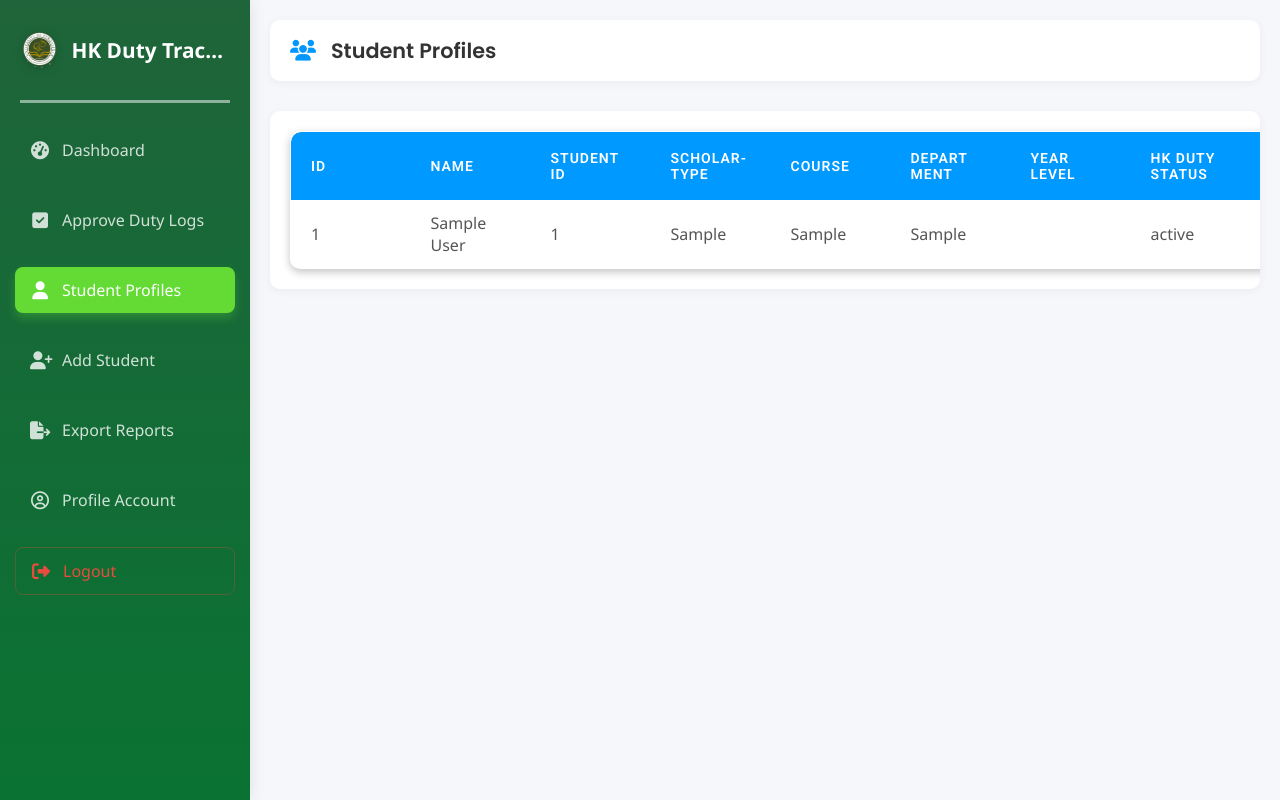
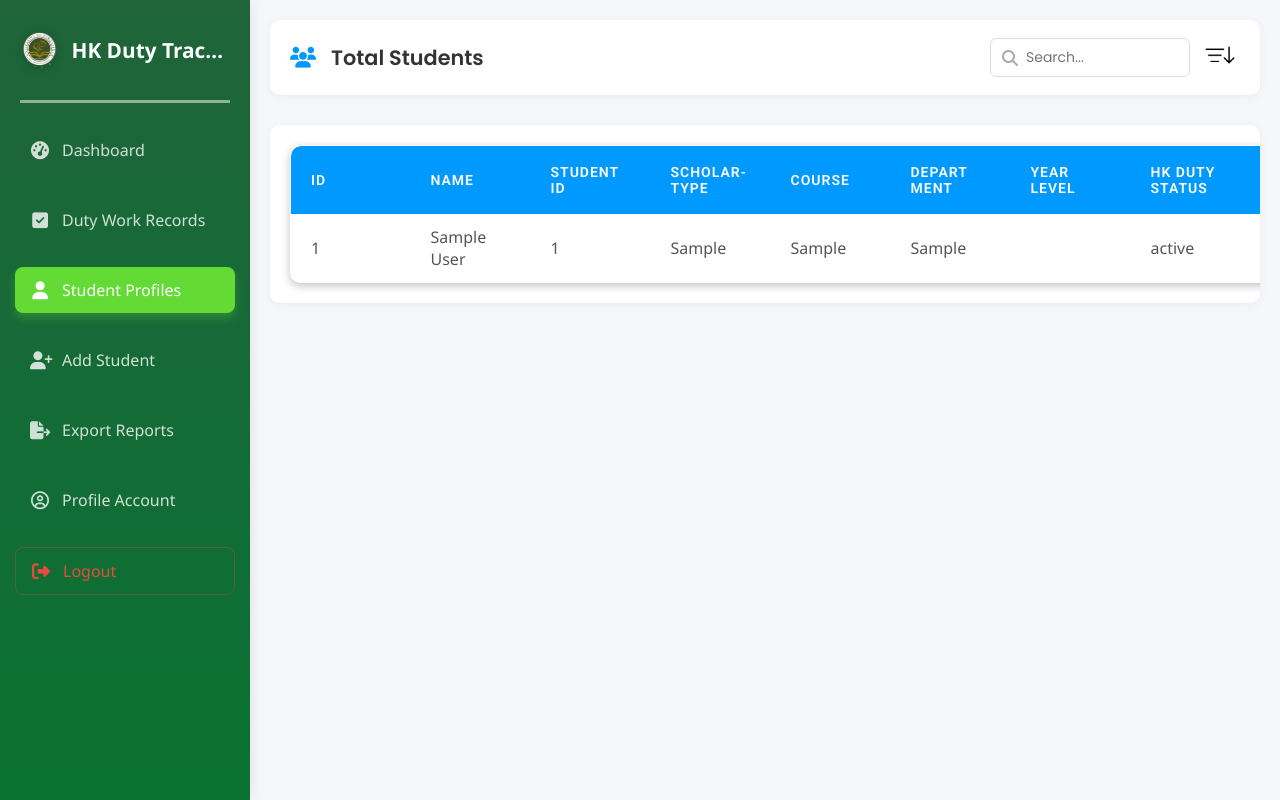
Before and after one commit to ErwinZack/duty-tracker, a PHP site: page /admin/student_profiles.php in a window 1280 px wide. Run offline with PHP 8.4, Linux system fonts and the light colour scheme; a user stored in the database is signed in; tables that the repository leaves empty hold one stand-in row (values such as "Sample post"); data that the repository does not hold is empty.

Commit message:
changes table and title

```diff
--- a/admin/dashboard.php
+++ b/admin/dashboard.php
@@ -155,7 +155,8 @@ $rejected_logs = $stmt->fetch(PDO::FETCH_ASSOC)['rejected_logs'];
                 <canvas id="scholarChart"></canvas>
             </div>
             <div class="table-box">
-                <h3><i class="fa-solid fa-medal"></i>Top Performing Students</h3>
+                <h3><i class="fa-solid fa-medal"></i>Top Scholars Duty Hours
+                </h3>
                 <table>
                     <thead>
                         <tr>
--- a/admin/rejected_duties.php
+++ b/admin/rejected_duties.php
@@ -68,13 +68,12 @@ $rejectedDuties = $stmt->fetchAll(PDO::FETCH_ASSOC);
                         <tr>
                             <th>Student ID</th>
                             <th>Name</th>
-                            <th>Course</th>
-                            <th>Department</th>
                             <th>Duty Date</th>
                             <th>Time In</th>
                             <th>Time Out</th>
                             <th>Hours Worked</th>
                             <th>Total Hours</th>
+                            <th>Action</th>
                         </tr>
                     </thead>
                     <tbody>
@@ -82,8 +81,6 @@ $rejectedDuties = $stmt->fetchAll(PDO::FETCH_ASSOC);
                         <tr>
                             <td><?php echo htmlspecialchars($log['student_id']); ?></td>
                             <td><?php echo htmlspecialchars($log['name']); ?></td>
-                            <td><?php echo htmlspecialchars($log['course']); ?></td>
-                            <td><?php echo htmlspecialchars($log['department']); ?></td>
                             <td><?php echo htmlspecialchars($log['duty_date']); ?></td>
                             <td><?php echo htmlspecialchars($log['time_in']); ?></td>
                             <td><?php echo htmlspecialchars($log['time_out']); ?></td>
--- a/admin/student_profiles.php
+++ b/admin/student_profiles.php
@@ -47,8 +47,31 @@ if (isset($_GET['delete'])) {
         <main class="main-content">
             <!-- Match with approved_duties.php -->
             <header class="header-container">
-                <h2><i class="fa fa-users"></i> Student Profiles</h2>
-            </header>
+    <div class="header-left">
+        <h2><i class="fas fa-users"></i> Total Students</h2>
+    </div>
+
+    <div class="header-right">
+        <div class="search-sort-container">
+            <div class="search-container">
+                <i class="fas fa-search"></i>
+                <input type="text" id="searchInput" placeholder="Search...">
+            </div>
+
+            <div class="dropdown">
+                <img src="../assets/image/sort-icon.jpg" alt="Sort" onclick="toggleDropdown()">
+                <div class="dropdown-content" id="dropdown">
+                    <select id="sortSelect">
+                        <option value="id">ID</option>
+                        <option value="student_id">Student ID</option>
+                        <option value="name">Name</option>
+                    </select>
+                </div>
+            </div>
+        </div>
+    </div>
+</header>
+
 
             <section class="table-container">
                 <table>
--- a/includes/sidebar.php
+++ b/includes/sidebar.php
@@ -37,7 +37,7 @@ $current_page = basename($_SERVER['PHP_SELF']);
             </li>
             <li>
                 <a href="approve_duty.php" class="<?php echo ($current_page == 'approve_duty.php') ? 'active' : ''; ?>">
-                    <i class="fas fa-check-square"></i> Approve Duty Logs
+                    <i class="fas fa-check-square"></i> Duty Work Records
                 </a>
             </li>
             <li>
```
Also changed, not shown: admin/approved_duties.php (+0 -8 lines).
